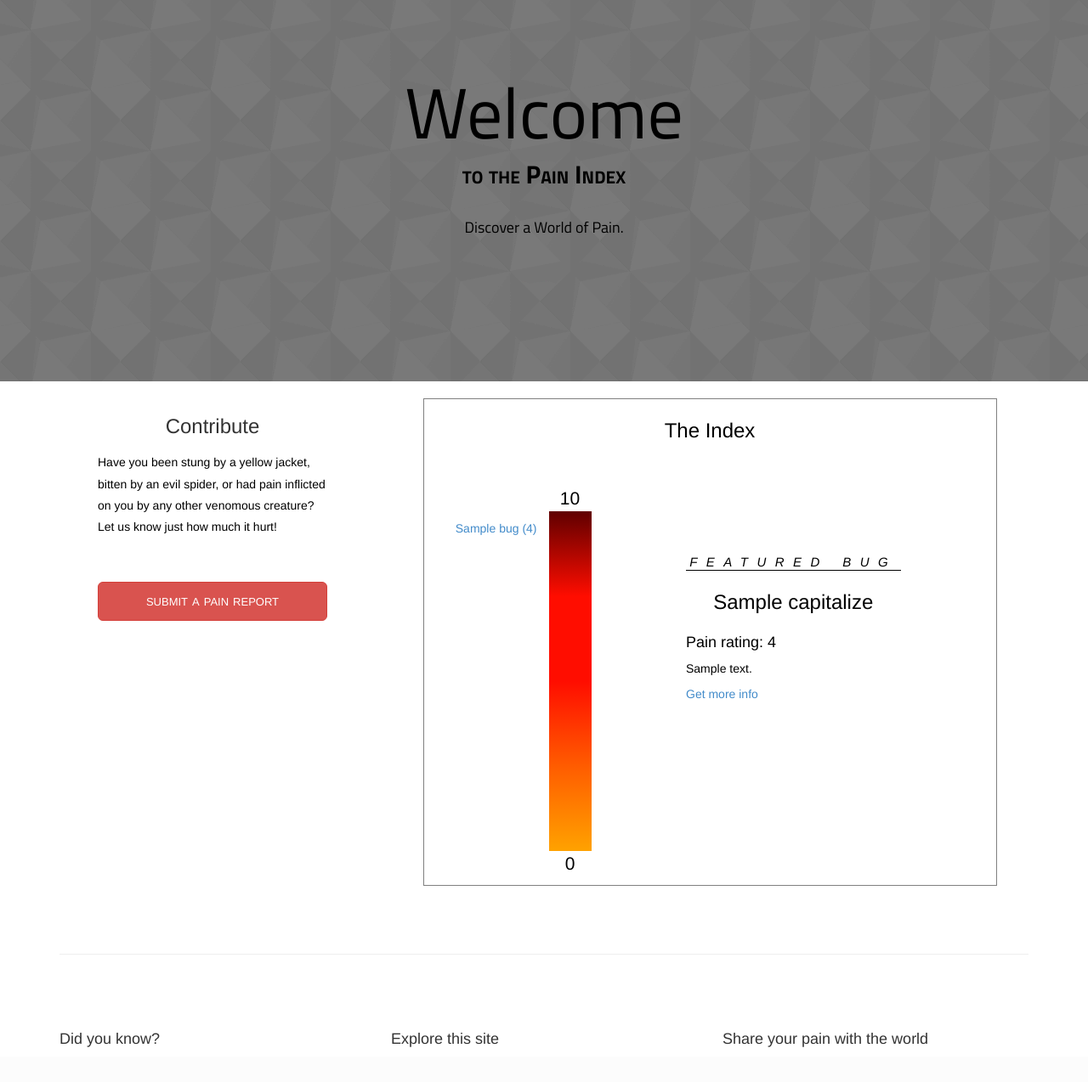
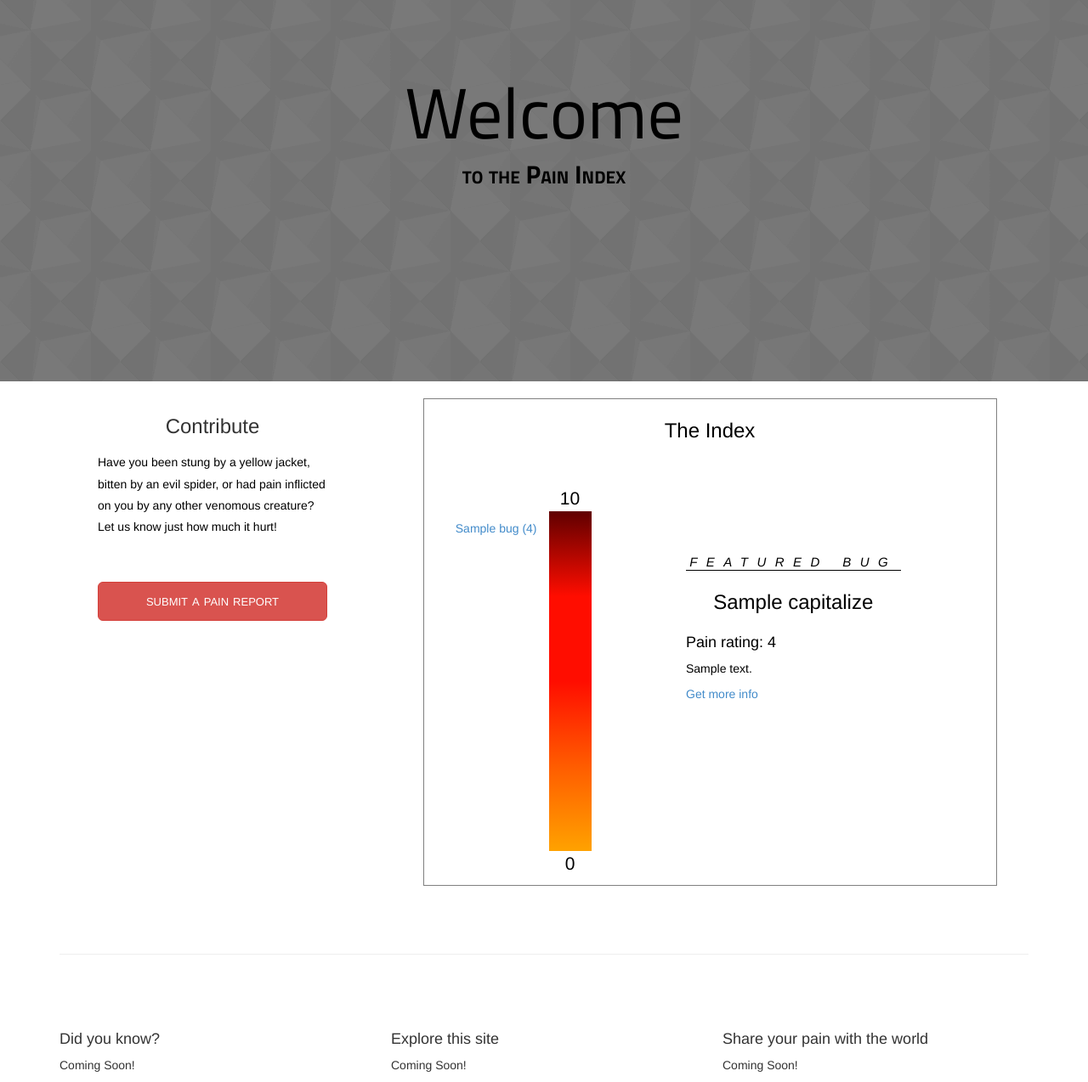
Before and after one commit to xanv/painindex, a Django app: template painindex_app/templates/painindex_app/homepage.html in a window 1280 px wide. Shown: the part 51-1325 px from the top of the page at 85% size. Before the commit the page ends 1284 px from the top, so only its background shows below. Run offline with Django 3.2, Linux system fonts and the light colour scheme; the template is opened without the code that fills it: most values are stand-ins (such as "Sample title", 1, 10 or a date in 2020); some libraries are stand-ins or nearby versions.

Commit message:
Add 'Coming Soon' and delete 'Discover a world of pain'

```diff
--- a/painindex_app/templates/painindex_app/homepage.html
+++ b/painindex_app/templates/painindex_app/homepage.html
@@ -15,8 +15,7 @@
     <div class = "row">
 
         <h1>Welcome</h1>
-        <h2> to the Pain Index  </h2>
-        <h4 id = "discover">Discover a World of Pain.</h4>
+        <h2> to the Pain Index </h2>
 
 
     </div>
@@ -87,13 +86,17 @@
 <div class = "row featurette">
   <div class = "col-md-4">
     <h4>Did you know?</h4>
+    <p>Coming Soon!</p>
 
   </div>
   <div class = "col-md-4">
     <h4>Explore this site</h4>
+    <p>Coming Soon!</p>
   </div>
+
   <div class = "col-md-4">
     <h4>Share your pain with the world</h4>
+    <p>Coming Soon!</p>
   </div>
 </div>
 
```
